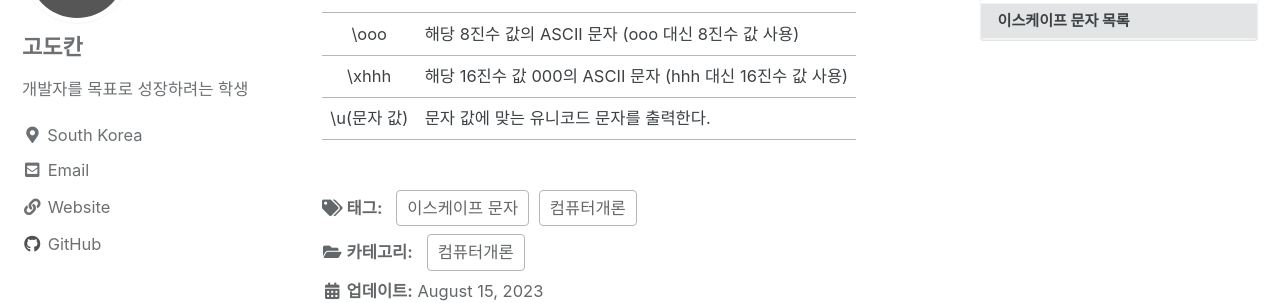
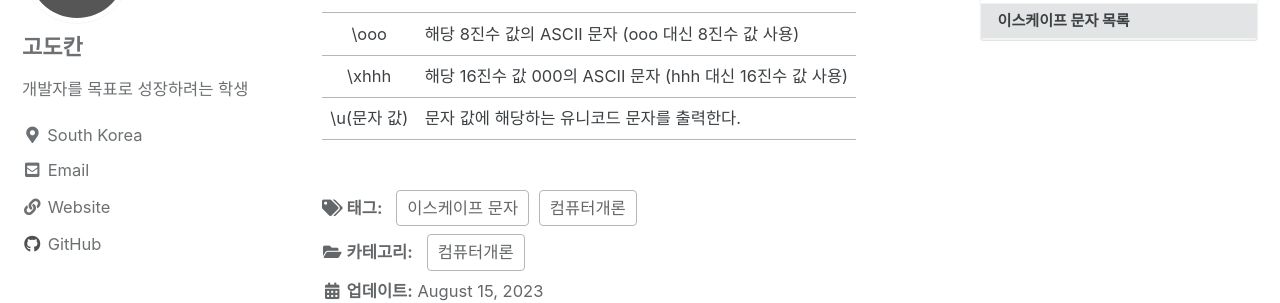
Before and after one commit to godokan/godokan.github.io, a Jekyll site: the page built from _posts/2023-08-15-이스케이프-문자.md, in a window 1280 px wide and 900 px high, scrolled down 3198 px. Shown: the part 152-455 px from the top of the window. Built offline with Jekyll 4.4.1, drawn with Linux system fonts in a browser that asks for light colours; cached includes are drawn as plain includes.

Commit message:
단어 수정

```diff
--- a/_posts/2023-08-15-이스케이프-문자.md
+++ b/_posts/2023-08-15-이스케이프-문자.md
@@ -95,4 +95,4 @@ printf("인간이 뇌를 10%%만 사용한다는 것은 거짓이다.\n");
 |\"|"|
 |\ooo|해당 8진수 값의 ASCII 문자 (ooo 대신 8진수 값 사용)|
 |\xhhh|해당 16진수 값 000의 ASCII 문자 (hhh 대신 16진수 값 사용)|
-|\u(문자 값)|문자 값에 맞는 유니코드 문자를 출력한다.|
+|\u(문자 값)|문자 값에 해당하는 유니코드 문자를 출력한다.|
```
